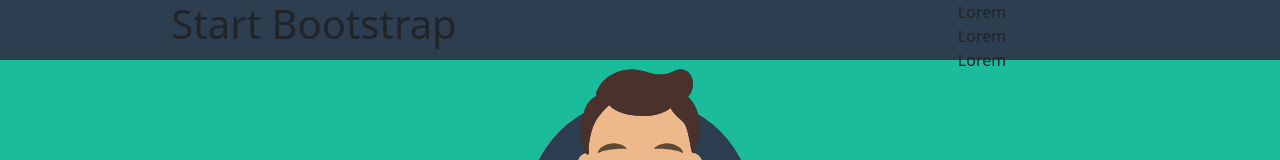
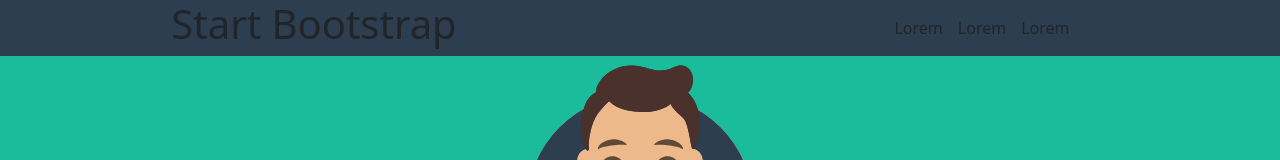
Before and after one commit to Evanflow89/bootstrap_freelancer, a plain HTML site: page Index.html in a window 1280 px wide. Shown: the top 160 px of the page. Drawn offline with nearby package versions, Linux system fonts and the light colour scheme.

Commit message:
Header nav in correct position

```diff
--- a/Css/style.css
+++ b/Css/style.css
@@ -4,12 +4,13 @@
 
 header {
     background-color: #2c3e50;
-    height: 60px;
     width: 100%;
 }
 
 .Main-Nav {
     list-style: none;
+    gap: 15px;
+    height: 100%;
 }
 
 .heroSection,
--- a/Index.html
+++ b/Index.html
@@ -19,13 +19,11 @@
                 <h1>Start Bootstrap</h1>
             </div>
             <div class="col-6 text-center">
-                <nav>
-                    <ul class="Main-Nav align-middle ">
-                        <li>Lorem</li>
-                        <li>Lorem</li>
-                        <li>Lorem</li>
-                    </ul>
-                </nav>
+                <ul class="Main-Nav d-inline-flex flex-row align-items-center">
+                    <li>Lorem</li>
+                    <li>Lorem</li>
+                    <li>Lorem</li>
+                </ul>
             </div>
         </div>
     </header>
```
